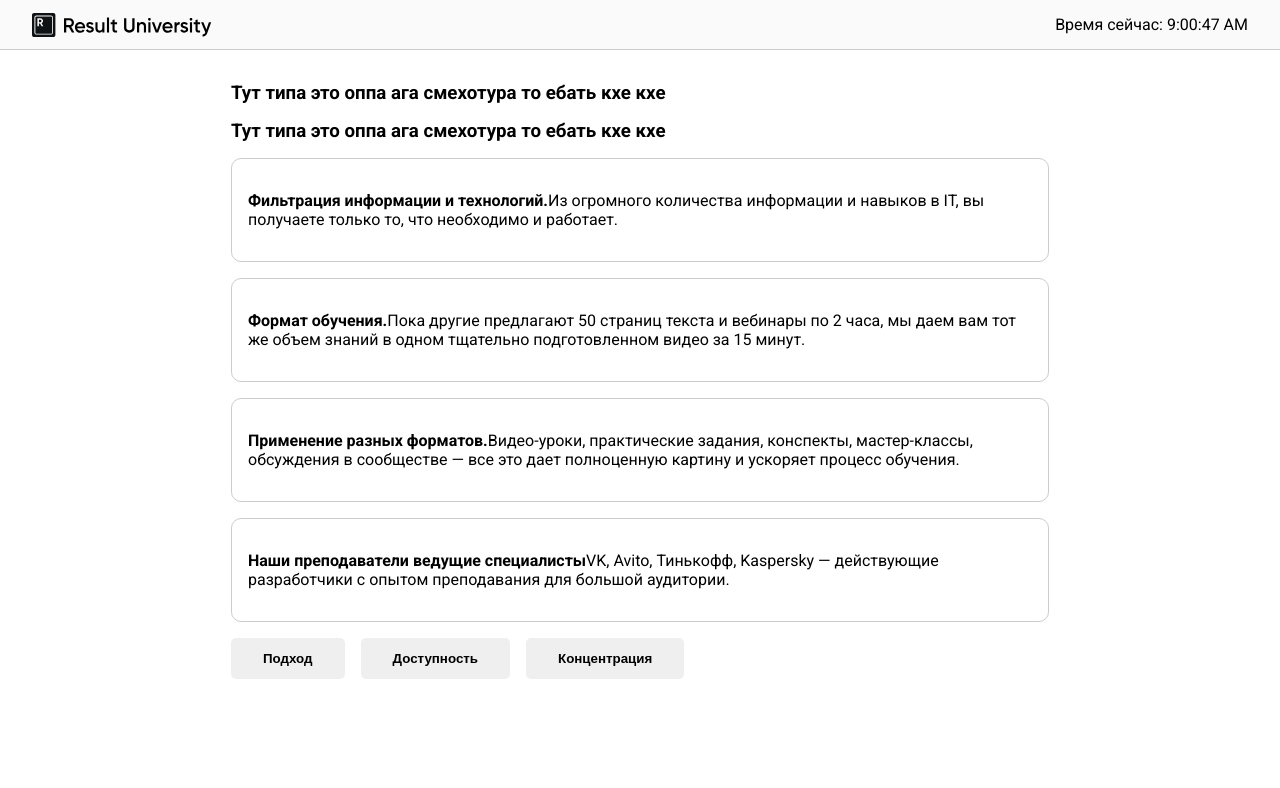
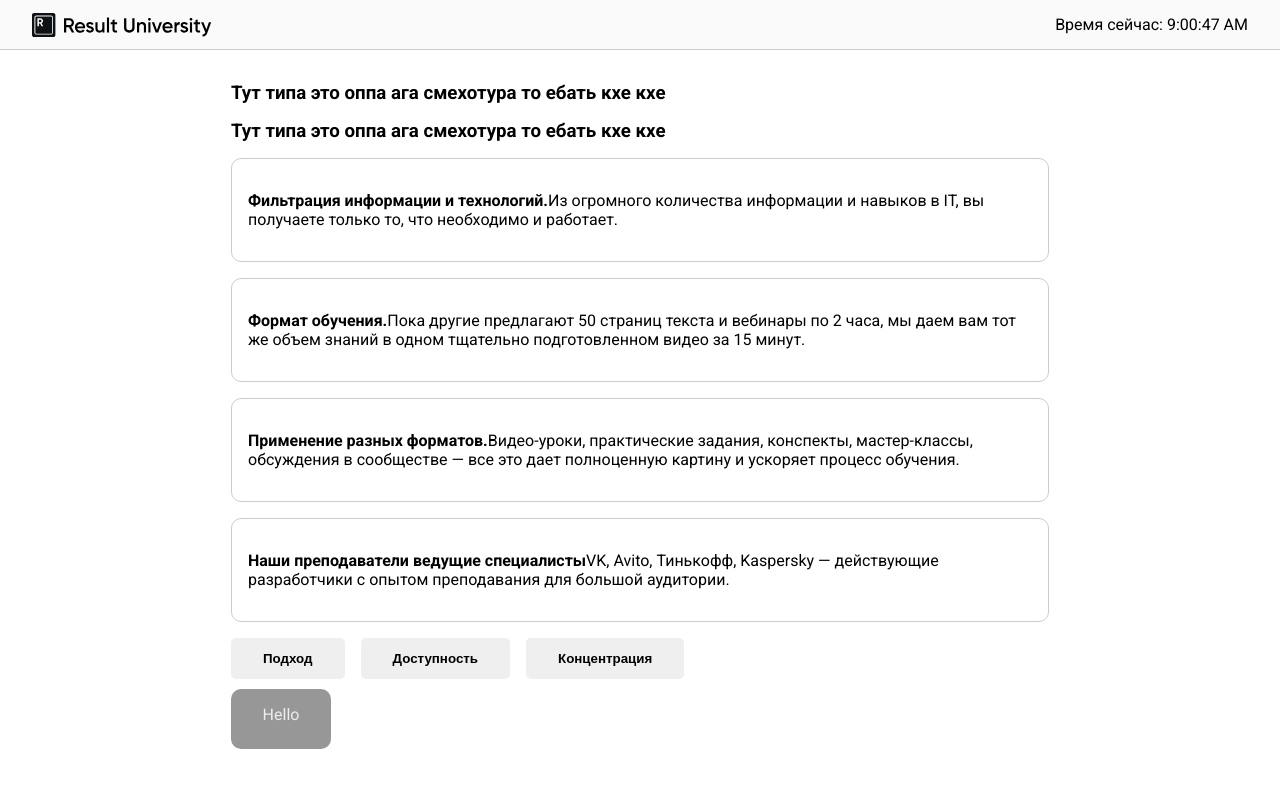
Before and after one commit to Whitemonth/minin, a React (Vite) app: page / in a window 1280 px wide. Shown: the top 788 px of the page. Built offline with nearby package versions, Linux system fonts and the light colour scheme.

Commit message:
Adding test comnponent TextField

```diff
--- a/src/App.jsx
+++ b/src/App.jsx
@@ -2,6 +2,7 @@ import Header from "./components/header";
 import WayToTeach from "./components/WayToTeach";
 import { ways } from "./data";
 import Button from "./components/Button/Button";
+import TextField from "./components/TextField/TextField";
 
 export default function App() {
   function handleClick(type) {
@@ -25,6 +26,7 @@ export default function App() {
             <Button onClick={() => handleClick("way")}>Подход</Button>
             <Button onClick={() => handleClick("easy")}>Доступность</Button>
             <Button onClick={() => handleClick("program")}>Концентрация</Button>
+            <TextField />
           </ul>
         </section>
       </main>
--- /dev/null
+++ b/src/components/TextField/TextField.css
@@ -0,0 +1,9 @@
+.input-layer {
+  margin-top: 10px;
+  width: 100px;
+  height: 60px;
+  background-color: rgb(151, 151, 151);
+  color: rgb(237, 237, 237);
+  text-align: center;
+  border-radius: 10px;
+}
--- /dev/null
+++ b/src/components/TextField/TextField.jsx
@@ -0,0 +1,9 @@
+import "./TextField.css";
+
+export default function TextField() {
+  return (
+    <div>
+      <p className="input-layer">Hello</p>
+    </div>
+  );
+}
```
Also changed, not shown: 1 other file (tests, documents, lock files or other folders).
